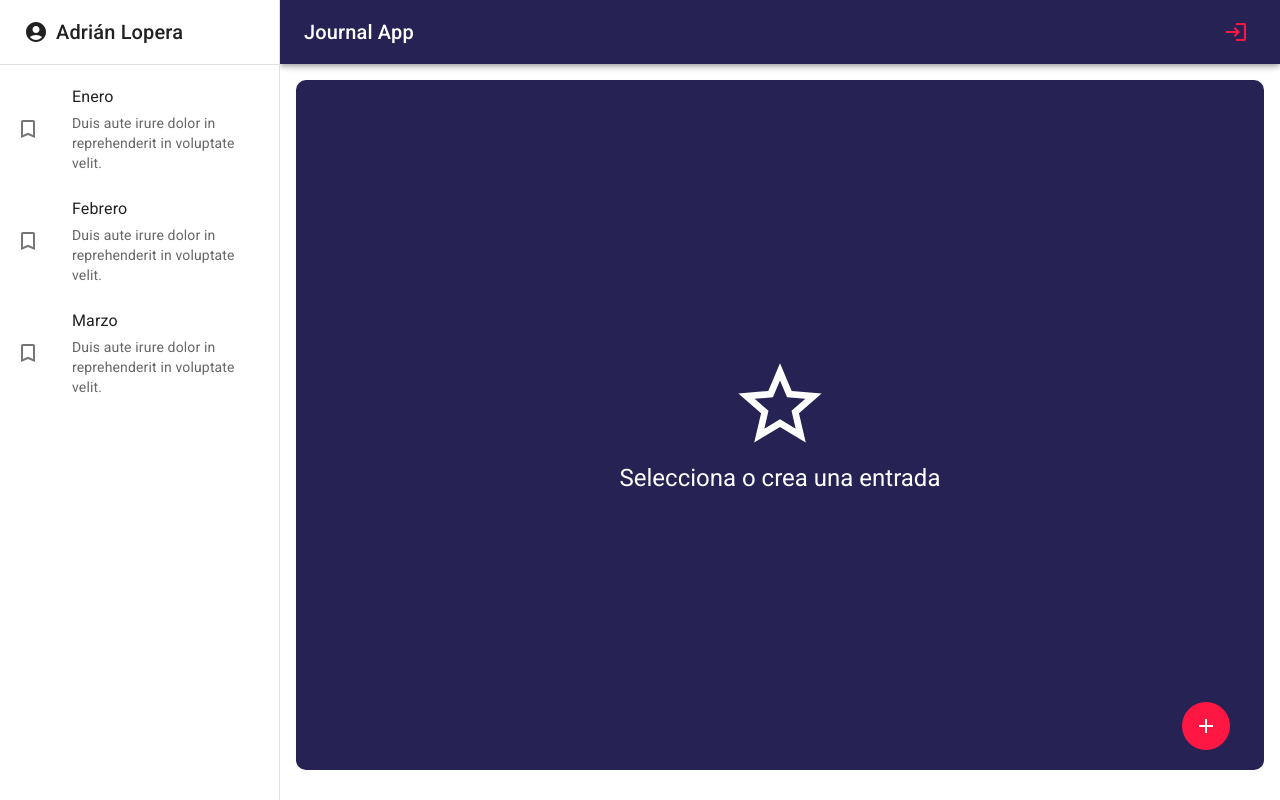
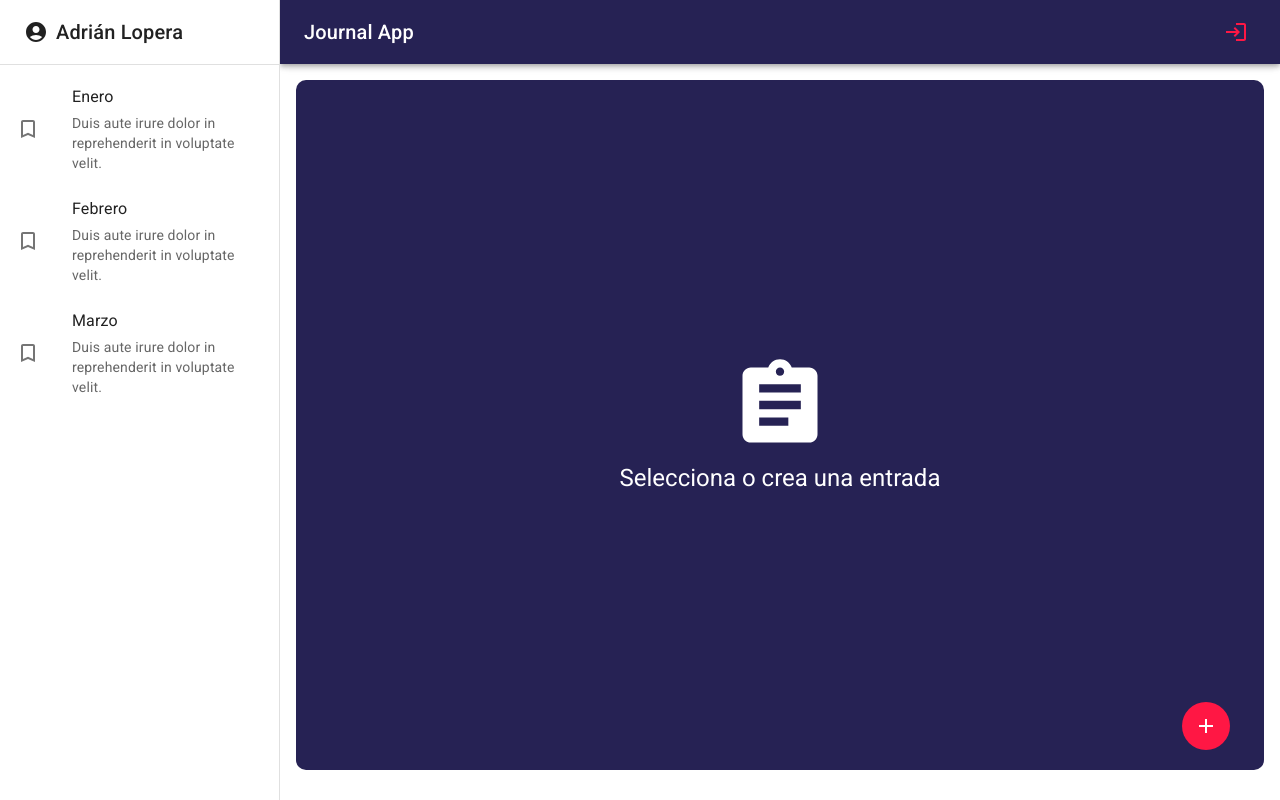
Before and after one commit to AdrianV8/Journal-App, a React (Vite) app: page / in a window 1280 px wide. Built offline with nearby package versions, Linux system fonts and the light colour scheme.

Commit message:
Vista 'NothingSelectedView' creada

```diff
--- a/src/journal/views/NothingSelectedView.jsx
+++ b/src/journal/views/NothingSelectedView.jsx
@@ -1,4 +1,4 @@
-import { StarOutline } from "@mui/icons-material"
+import { Assignment, StarOutline } from "@mui/icons-material"
 import { Grid, Typography } from "@mui/material"
 
 export const NothingSelectedView = () => {
@@ -12,7 +12,7 @@
       sx={{ minHeight: 'calc(100vh - 110px)', backgroundColor: 'primary.main', borderRadius: '10px'}}
     >
       <Grid item xs={12}>
-          <StarOutline sx={{fontSize: 100, color: 'white'}}/>
+          <Assignment sx={{fontSize: 100, color: 'white'}}/>
       </Grid>
       <Grid item xs={12}>
           <Typography color='white' variant="h5" >Selecciona o crea una entrada</Typography>
```
